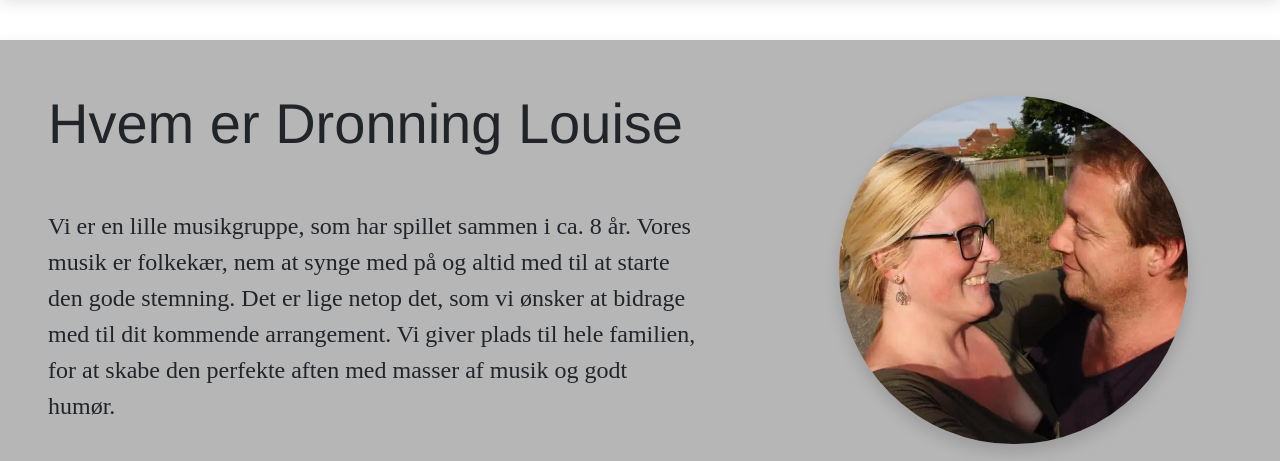
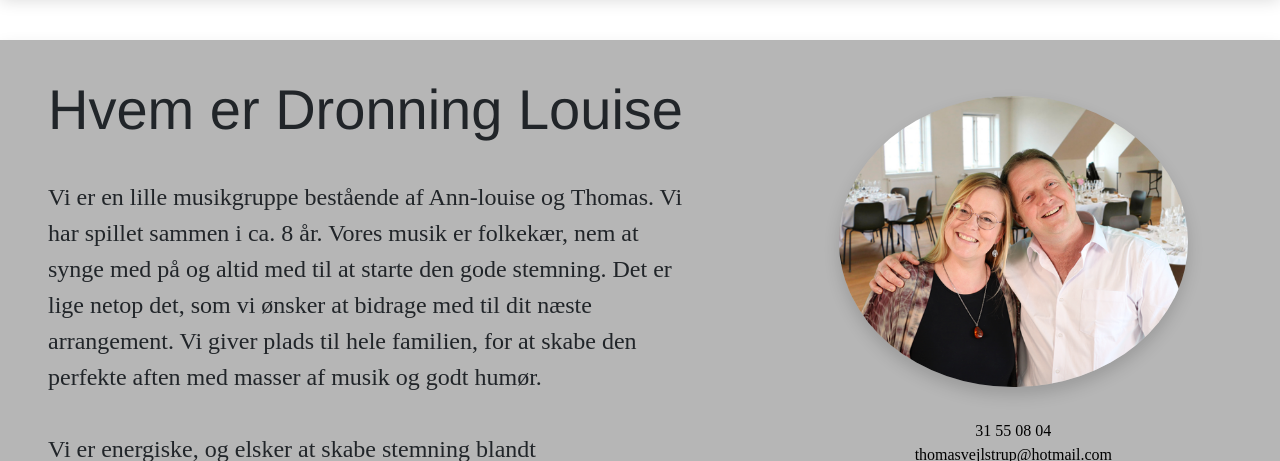
Before and after one commit to Sidiculous/dronninglouise, a website: page index.html in a window 1280 px wide. Shown: the part 728-1189 px from the top of the page. Drawn offline with nearby package versions, Linux system fonts and the light colour scheme; files that its build step writes are made by us from their sources; a web font is replaced by a local one.

Commit message:
Beta - 1.7 New Profile pic + small bug fixes
Real Videos
is
Missing.

```diff
--- a/index.html
+++ b/index.html
@@ -73,7 +73,7 @@
                 <h2 class="d-none d-lg-flex display-4 fw-light overskrift">Hvem er Dronning Louise</h2>
             </div>
             <div class="col-12">
-                <p class="fs-4 fw-light">Vi er en lille musikgruppe, som har spillet sammen i ca. 8 år. Vores musik er folkekær, nem at synge med på og altid med til at starte den gode stemning. Det er lige netop det, som vi ønsker at bidrage med til dit kommende arrangement. Vi giver plads til hele familien, for at skabe den perfekte aften med masser af musik og godt humør.</p>
+                <p class="fs-4 fw-light">Vi er en lille musikgruppe bestående af Ann-louise og Thomas. Vi har spillet sammen i ca. 8 år. Vores musik er folkekær, nem at synge med på og altid med til at starte den gode stemning. Det er lige netop det, som vi ønsker at bidrage med til dit næste arrangement. Vi giver plads til hele familien, for at skabe den perfekte aften med masser af musik og godt humør.</p>
             </div>
             <div class="col-12 col-lg-10">
                 <p class="fs-4 fw-light">Vi er energiske, og elsker at skabe stemning blandt publikummet, og ser frem til fremtidige arrangementer.</p>
@@ -81,7 +81,7 @@
         </div>
         <div class="col-12 col-lg-5 p-5 d-flex flex-column justify-content-center align-items-center">
             <div class="col-12 col-lg-10 p-2">
-                <img src="images/louise-og-Thomas2.webp" class="rounded-circle shadow" alt="Louise og Thomas sammen">
+                <img src="images/dl-4.png" class="rounded-circle shadow" alt="Louise og Thomas sammen">
             </div>
             <div class="col-12 pt-4 d-flex flex-column justify-content-between align-items-center">
                 <a href="tel:31 55 08 04" class="text-black on-hover fs-6">31 55 08 04</a>
```
Also changed, not shown: images/dl-4.png (added).
